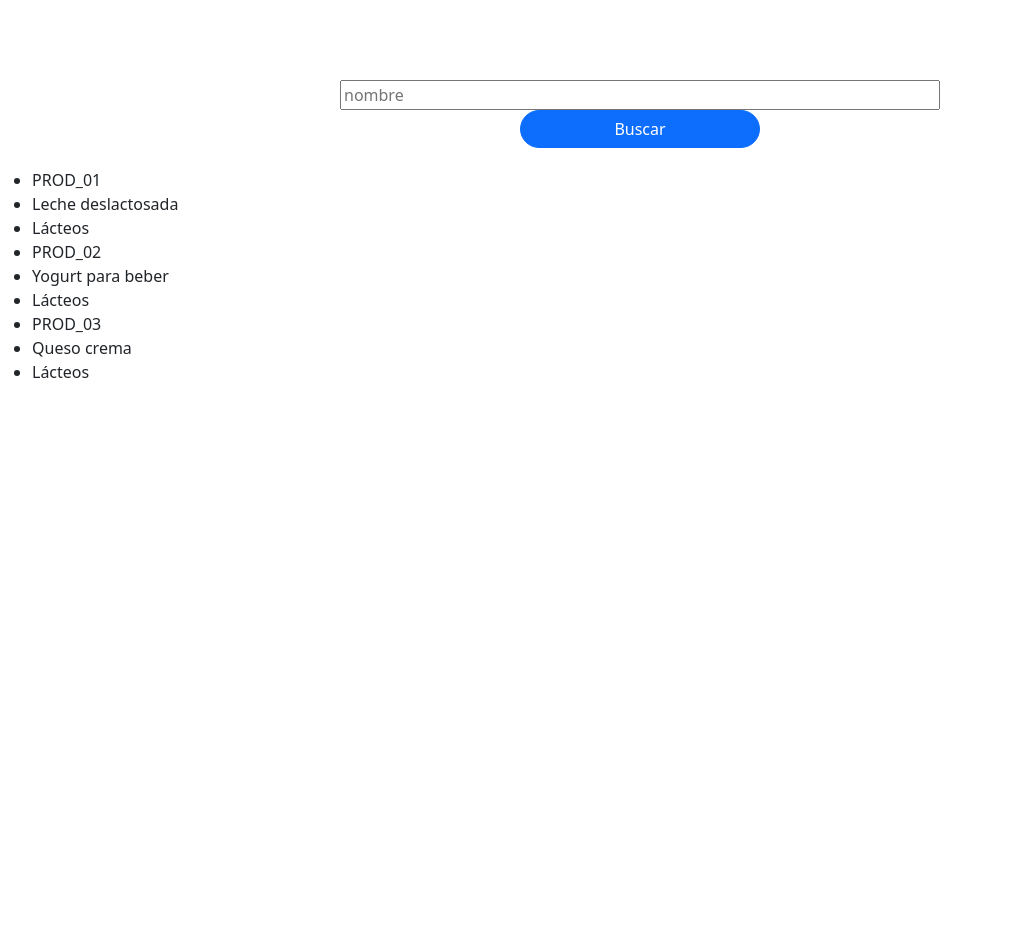
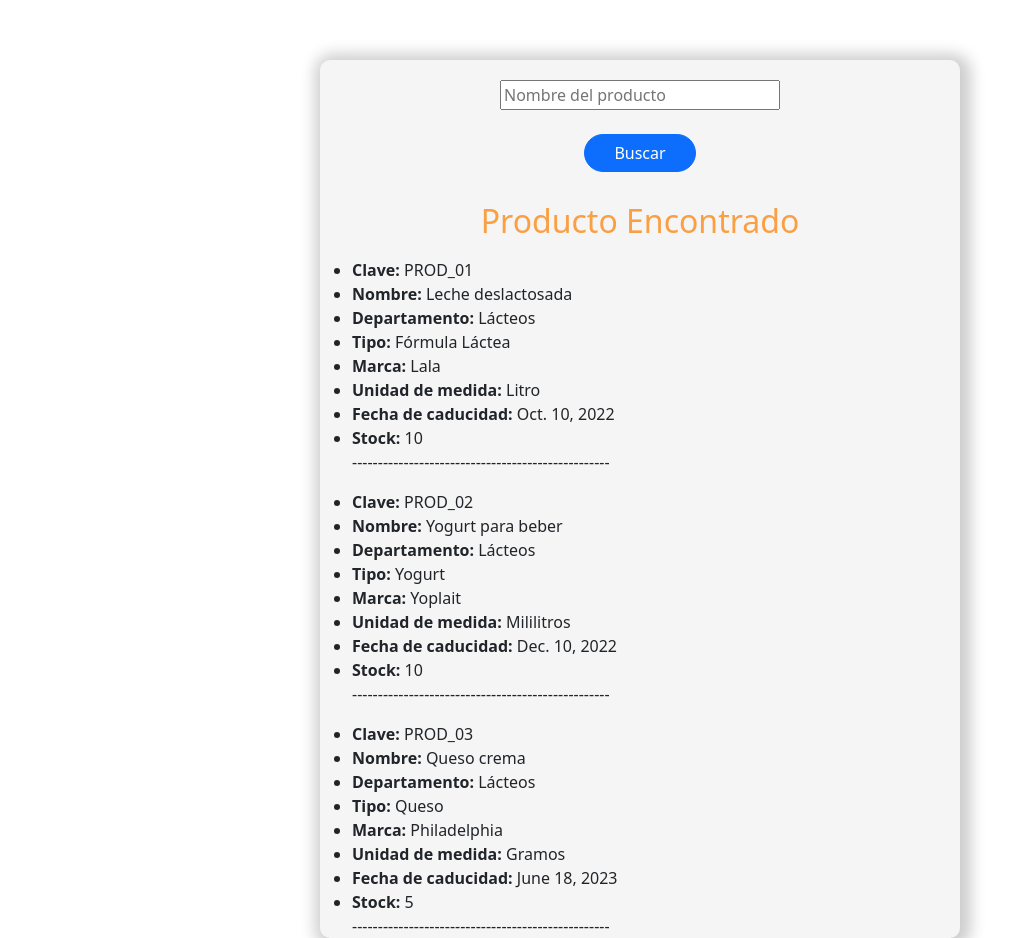
Before and after one commit to ItzaeRb/Entrega1_Rivera-Acurso, a Django app: template SuperMarket/template/buscar_producto.html in a window 1280 px wide. Shown: the part 56-994 px from the top of the page, without its empty margins (0-1025 px from the left). Before the commit the page ends 434 px from the top, so only its background shows below. Run offline with Django 4.2, Linux system fonts and the light colour scheme; the template is opened without the code that fills it: values that come from a table or form of the project are taken from there, others are empty; data comes from the database, SQL or seed files in the repository; some libraries are stand-ins or nearby versions.

Commit message:
Se añaden los estilos a la pantalla de busqueda de productos encontrados

```diff
--- a/SuperMarket/template/buscar_producto.html
+++ b/SuperMarket/template/buscar_producto.html
@@ -4,22 +4,34 @@
 <!--link rel="stylesheet" href="{%static 'css/myestilo.css'%}"-->
 <!--link rel="stylesheet" href="{%static 'css/bootstrap.min.css'%}"-->
 {% block contenido %}
-
+<div class="form_inicio">
     <div>
         <form class="form_datos" action="/SuperMarket/buscar_producto/" method="GET">
-            <input type="text" name="nombre" placeholder="nombre">
+            <input type="text" name="nombre" placeholder="Nombre del producto">
+            <br>
             <button type="submit" class="btn btn-primary btndj">Buscar</button>
         </form>
     </div>
     <div>
+        <div class="encabezado">
+            <h2>Producto Encontrado</h2>
+          </div>
         {% if productos %}
         <ul>
             {% for producto in productos %}
-            <li>{{producto.claveProducto}}</li>
-            <li>{{producto.nombre}}</li>
-            <li>{{producto.departamento}}</li>
+            <li><b>Clave:</b> {{producto.claveProducto}}</li>
+            <li><b>Nombre:</b> {{producto.nombre}}</li>
+            <li><b>Departamento:</b> {{producto.departamento}}</li>
+            <li><b>Tipo: </b>{{producto.tipo}}</li>
+            <li><b>Marca:</b> {{producto.marca}}</li>
+            <li><b>Unidad de medida:</b> {{producto.unidadMedida}}</li>
+            <li><b>Fecha de caducidad:</b> {{producto.fechaCaducidad}}</li>
+            <li><b>Stock: </b>{{producto.stock}}</li>
+            <p>--------------------------------------------------</p>
+
             {% endfor %}
         </ul>
         {% endif %}
     </div>
+</div>
 {% endblock %}
--- a/SuperMarket/template/login.html
+++ b/SuperMarket/template/login.html
@@ -72,7 +72,7 @@
           <div>
             <div class="encabezado"><h4>Busqueda de Productos</h4></div>
             <form class="form_datos" action="/SuperMarket/buscar_producto/" method="GET">
-                <input type="text" name="nombre" placeholder="Nombre">
+                <input type="text" name="nombre" placeholder="Nombre del producto">
                 <br>
                 <button type="submit" class="btn btn-primary btndj">Buscar</button>
             </form>
```
